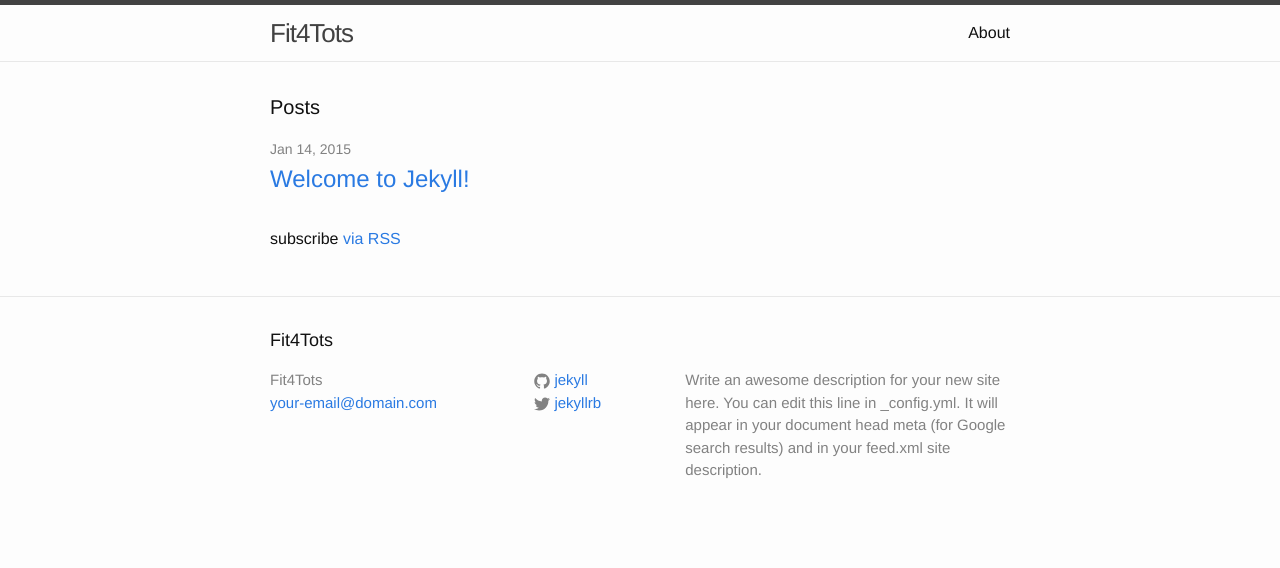
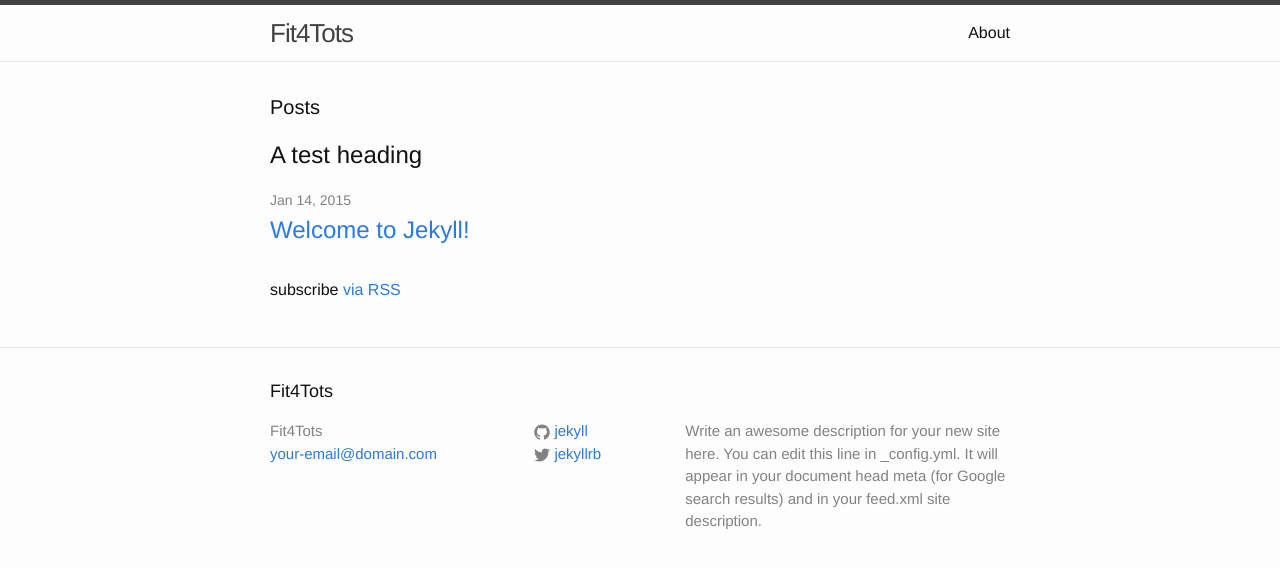
Before and after one commit to fit4tots/fit4tots.github.io, a Jekyll site: the page built from index.html, in a window 1280 px wide. Shown: the top 568 px of the page. Built offline with Jekyll 4.4.1, drawn with Linux system fonts in a browser that asks for light colours.

Commit message:
testing changes

```diff
--- a/index.html
+++ b/index.html
@@ -5,6 +5,8 @@ layout: default
 <div class="home">
 
   <h1 class="page-heading">Posts</h1>
+
+  <h2>A test heading</h2>
 
   <ul class="post-list">
     {% for post in site.posts %}
```
